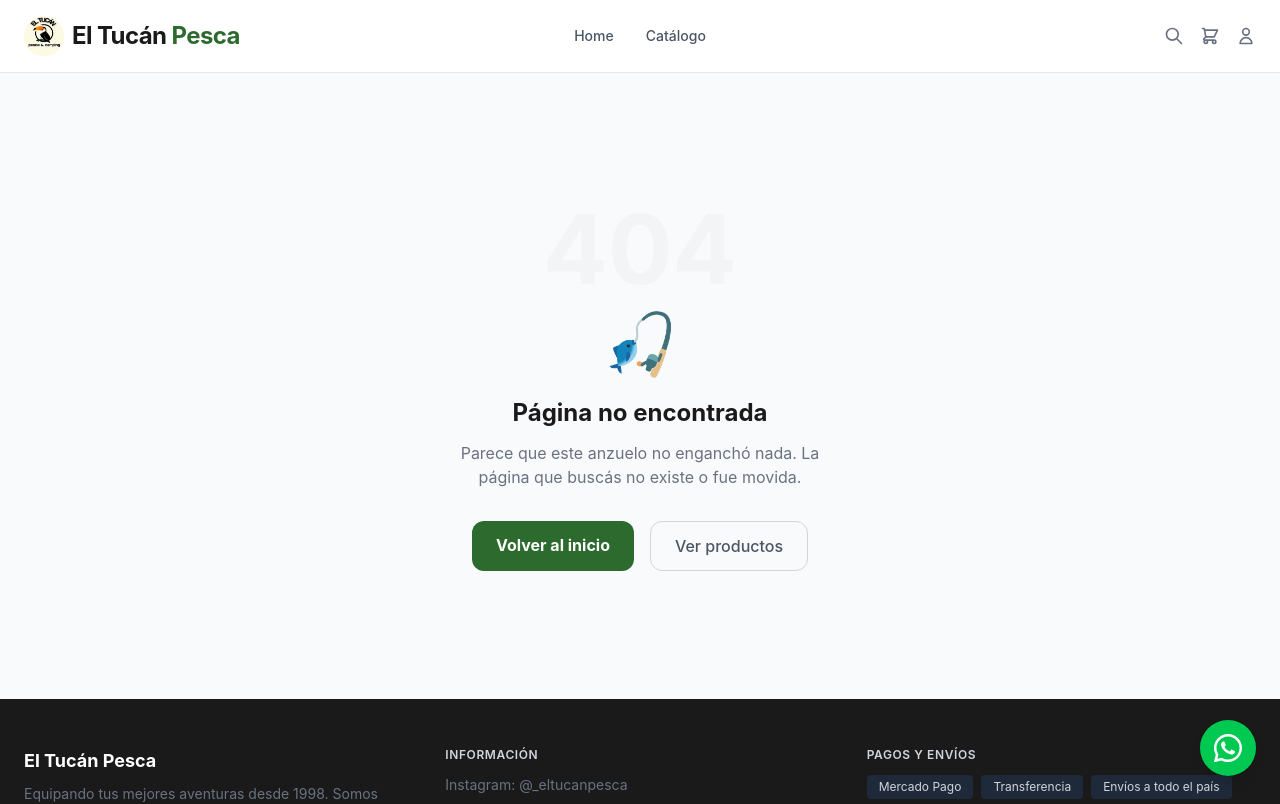
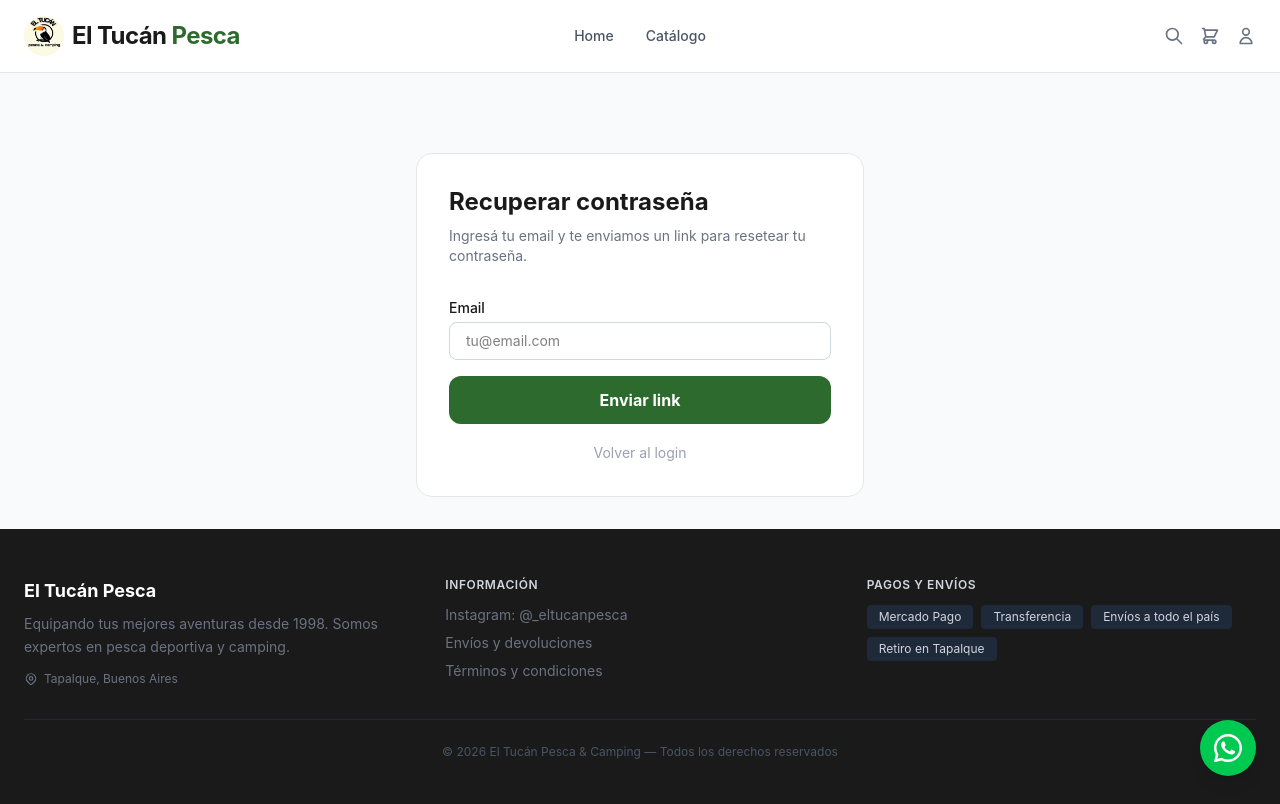
Before and after one commit to MartinianoGalarce/ELTUCANPESCA, a React (Vite) app in the folder frontend/: page /olvide-contrasena in a window 1280 px wide. Shown: the top 804 px of the page. Built offline with nearby package versions, Linux system fonts and the light colour scheme; no server answers.

Commit message:
feat: recuperar contrasena + paginas forgot y reset password

```diff
--- a/frontend/src/App.jsx
+++ b/frontend/src/App.jsx
@@ -13,6 +13,8 @@
 import OrderConfirmed from './pages/OrderConfirmed';
 import NotFound from './pages/NotFound';
 import VerifyEmail from './pages/VerifyEmail';
+import ForgotPassword from './pages/ForgotPassword';
+import ResetPassword from './pages/ResetPassword';
 
 // Páginas de usuario
 import MyOrders from './pages/MyOrders';
@@ -40,6 +42,8 @@
       {/* ── 404 ───────────────────────────────────────────────────────── */}
       <Route path="*" element={<NotFound />} />
       <Route path="/verificar-email" element={<VerifyEmail />} />
+      <Route path="/olvide-contrasena" element={<ForgotPassword />} />
+      <Route path="/reset-password" element={<ResetPassword />} />
 
       {/* ── Privadas (usuario logueado) ─────────────────────────────────── */}
       <Route path="/checkout" element={
--- /dev/null
+++ b/frontend/src/pages/ForgotPassword.jsx
@@ -0,0 +1,89 @@
+// ─── Dependencias ──────────────────────────────────────────────────────────
+import { useState } from 'react';
+import { Link } from 'react-router-dom';
+import api from '../services/api';
+import Layout from '../components/layout/Layout';
+
+const ForgotPassword = () => {
+  const [email, setEmail] = useState('');
+  const [loading, setLoading] = useState(false);
+  const [sent, setSent] = useState(false);
+  const [error, setError] = useState('');
+
+  const handleSubmit = async (e) => {
+    e.preventDefault();
+    setError('');
+    setLoading(true);
+    try {
+      await api.post('/auth/forgot-password', { email });
+      setSent(true);
+    } catch {
+      setError('Error al procesar la solicitud, intentá de nuevo');
+    } finally {
+      setLoading(false);
+    }
+  };
+
+  return (
+    <Layout>
+      <div className="max-w-md mx-auto mt-12">
+        <div className="bg-white border border-gray-200 rounded-2xl p-8">
+          {sent ? (
+            <div className="text-center">
+              <div className="text-5xl mb-4">📧</div>
+              <h1 className="text-xl font-bold text-dark mb-2">Revisá tu email</h1>
+              <p className="text-gray-500 text-sm mb-6">
+                Si el email está registrado vas a recibir un link para resetear tu contraseña.
+              </p>
+              <Link to="/login" className="text-primary font-medium hover:underline text-sm">
+                Volver al login
+              </Link>
+            </div>
+          ) : (
+            <>
+              <h1 className="text-2xl font-bold text-dark mb-2">Recuperar contraseña</h1>
+              <p className="text-gray-500 text-sm mb-8">
+                Ingresá tu email y te enviamos un link para resetear tu contraseña.
+              </p>
+
+              {error && (
+                <div className="bg-red-50 border border-red-200 text-red-600 text-sm rounded-lg px-4 py-3 mb-6">
+                  {error}
+                </div>
+              )}
+
+              <form onSubmit={handleSubmit} className="space-y-4">
+                <div>
+                  <label className="block text-sm font-medium text-dark mb-1">Email</label>
+                  <input
+                    type="email"
+                    value={email}
+                    onChange={(e) => setEmail(e.target.value)}
+                    required
+                    className="w-full border border-gray-300 rounded-lg px-4 py-2 text-sm focus:outline-none focus:border-primary"
+                    placeholder="tu@email.com"
+                  />
+                </div>
+                <button
+                  type="submit"
+                  disabled={loading}
+                  className="w-full bg-primary hover:bg-primary-dark text-white font-bold py-3 rounded-xl transition-colors disabled:opacity-60"
+                >
+                  {loading ? 'Enviando...' : 'Enviar link'}
+                </button>
+              </form>
+
+              <div className="text-center mt-4">
+                <Link to="/login" className="text-sm text-gray-400 hover:text-primary transition-colors">
+                  Volver al login
+                </Link>
+              </div>
+            </>
+          )}
+        </div>
+      </div>
+    </Layout>
+  );
+};
+
+export default ForgotPassword;
--- a/frontend/src/pages/Login.jsx
+++ b/frontend/src/pages/Login.jsx
@@ -82,6 +82,12 @@
             >
               {loading ? 'Ingresando...' : 'Ingresar'}
             </button>
+
+            <div className="text-center mt-3">
+              <Link to="/olvide-contrasena" className="text-sm text-gray-400 hover:text-primary transition-colors">
+                ¿Olvidaste tu contraseña?
+              </Link>
+            </div>
           </form>
         </div>
       </div>
--- /dev/null
+++ b/frontend/src/pages/ResetPassword.jsx
@@ -0,0 +1,105 @@
+// ─── Dependencias ──────────────────────────────────────────────────────────
+import { useState } from 'react';
+import { useSearchParams, useNavigate, Link } from 'react-router-dom';
+import api from '../services/api';
+import Layout from '../components/layout/Layout';
+
+const ResetPassword = () => {
+  const [searchParams] = useSearchParams();
+  const navigate = useNavigate();
+  const token = searchParams.get('token');
+
+  const [password, setPassword] = useState('');
+  const [confirm, setConfirm] = useState('');
+  const [loading, setLoading] = useState(false);
+  const [error, setError] = useState('');
+
+  const handleSubmit = async (e) => {
+    e.preventDefault();
+    setError('');
+
+    if (password.length < 6) {
+      setError('La contraseña debe tener al menos 6 caracteres');
+      return;
+    }
+    if (password !== confirm) {
+      setError('Las contraseñas no coinciden');
+      return;
+    }
+
+    setLoading(true);
+    try {
+      await api.post('/auth/reset-password', { token, password });
+      navigate('/login?reset=ok');
+    } catch (err) {
+      setError(err.response?.data?.error || 'Token inválido o expirado');
+    } finally {
+      setLoading(false);
+    }
+  };
+
+  if (!token) {
+    return (
+      <Layout>
+        <div className="max-w-md mx-auto mt-12 text-center">
+          <div className="text-5xl mb-4">❌</div>
+          <h1 className="text-xl font-bold text-dark mb-2">Link inválido</h1>
+          <Link to="/olvide-contrasena" className="text-primary font-medium hover:underline text-sm">
+            Solicitar nuevo link
+          </Link>
+        </div>
+      </Layout>
+    );
+  }
+
+  return (
+    <Layout>
+      <div className="max-w-md mx-auto mt-12">
+        <div className="bg-white border border-gray-200 rounded-2xl p-8">
+          <h1 className="text-2xl font-bold text-dark mb-2">Nueva contraseña</h1>
+          <p className="text-gray-500 text-sm mb-8">Ingresá tu nueva contraseña.</p>
+
+          {error && (
+            <div className="bg-red-50 border border-red-200 text-red-600 text-sm rounded-lg px-4 py-3 mb-6">
+              {error}
+            </div>
+          )}
+
+          <form onSubmit={handleSubmit} className="space-y-4">
+            <div>
+              <label className="block text-sm font-medium text-dark mb-1">Nueva contraseña</label>
+              <input
+                type="password"
+                value={password}
+                onChange={(e) => setPassword(e.target.value)}
+                required
+                className="w-full border border-gray-300 rounded-lg px-4 py-2 text-sm focus:outline-none focus:border-primary"
+                placeholder="Mínimo 6 caracteres"
+              />
+            </div>
+            <div>
+              <label className="block text-sm font-medium text-dark mb-1">Confirmar contraseña</label>
+              <input
+                type="password"
+                value={confirm}
+                onChange={(e) => setConfirm(e.target.value)}
+                required
+                className="w-full border border-gray-300 rounded-lg px-4 py-2 text-sm focus:outline-none focus:border-primary"
+                placeholder="Repetí la contraseña"
+              />
+            </div>
+            <button
+              type="submit"
+              disabled={loading}
+              className="w-full bg-primary hover:bg-primary-dark text-white font-bold py-3 rounded-xl transition-colors disabled:opacity-60"
+            >
+              {loading ? 'Guardando...' : 'Guardar contraseña'}
+            </button>
+          </form>
+        </div>
+      </div>
+    </Layout>
+  );
+};
+
+export default ResetPassword;
```
